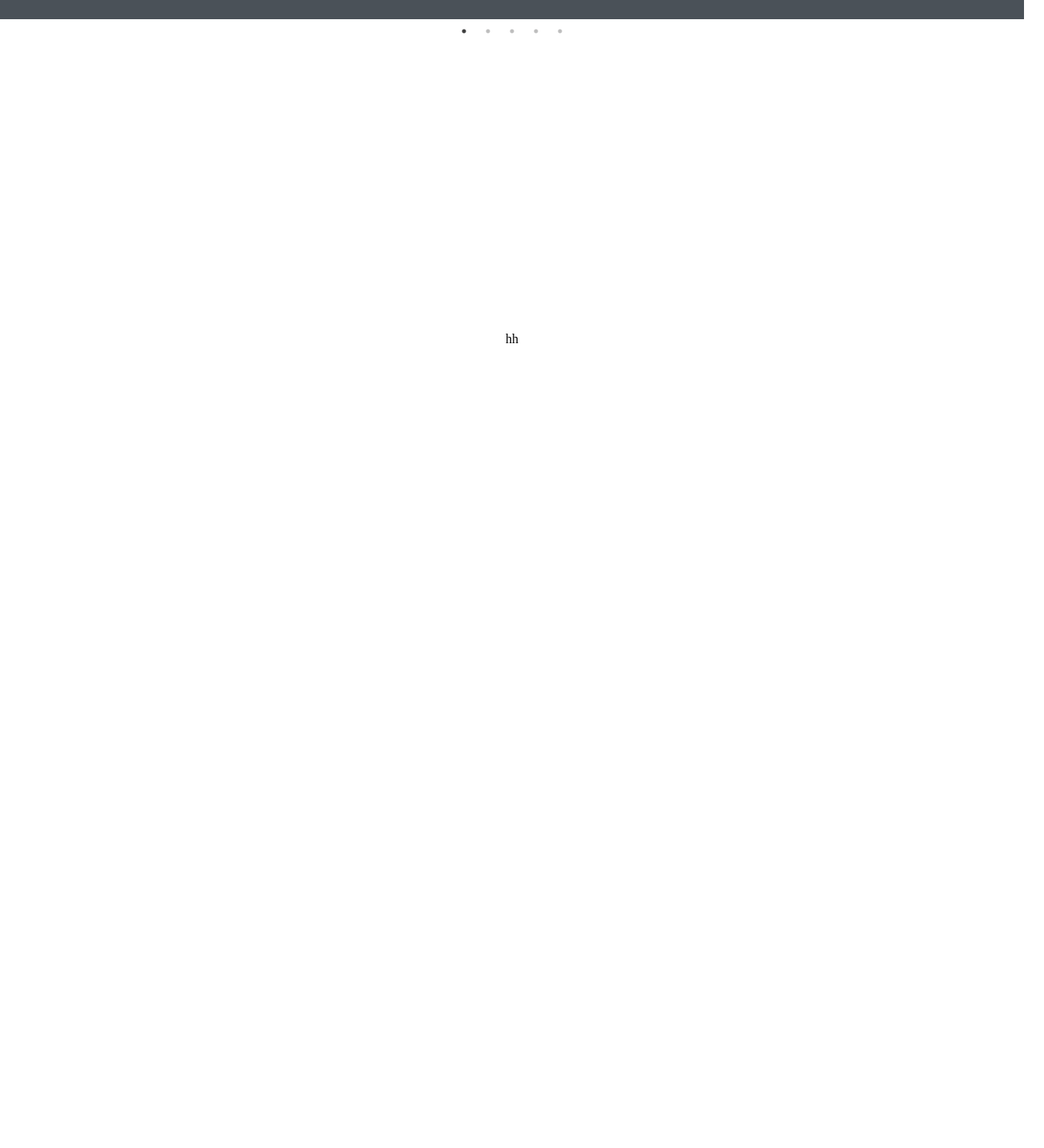
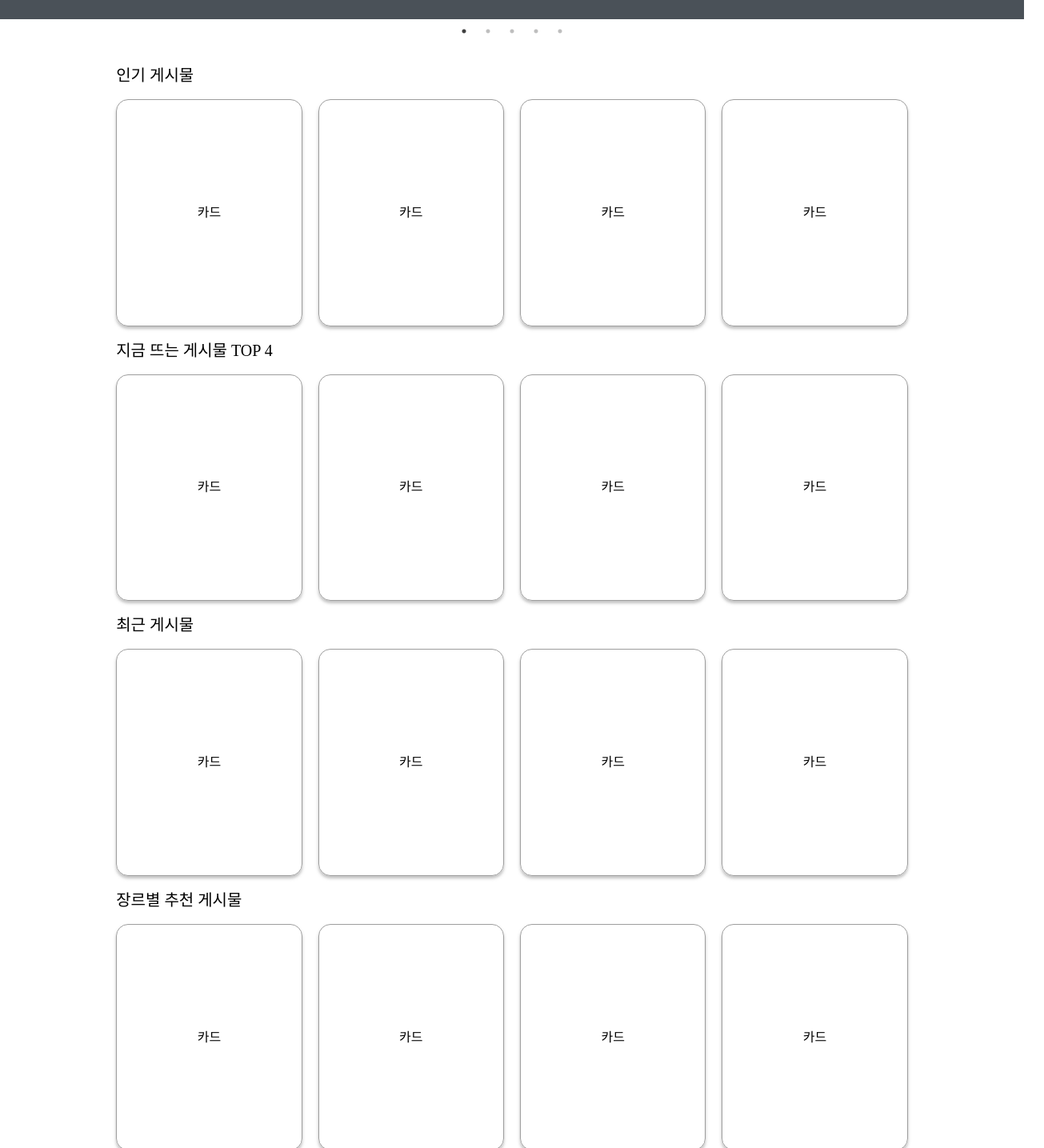
Before and after one commit to ChanghwanK/yeo-un, a React (Create React App) app in the folder client/: page / in a window 1280 px wide. Shown: the part 740-2175 px from the top of the page at 80% size, 1305 px wide, since content can reach past the window. Before the commit the page ends 1564 px from the top, so only its background shows below. Built offline with nearby package versions, Linux system fonts and the light colour scheme.

Commit message:
[Client] Create Main Contents Components
1. Card
2. ContentsContainer

```diff
--- a/client/src/App.js
+++ b/client/src/App.js
@@ -14,6 +14,7 @@ const App = () => {
 
 const AppContainer = styles.div`
   diplay: flex;
+  overflow-x: hidden;
 `;
 
 export default App;
--- /dev/null
+++ b/client/src/components/main-contents/Card.js
@@ -0,0 +1,20 @@
+import React from 'react';
+import styled from 'styled-components';
+
+const Card = () => {
+  return <Container>카드</Container>;
+};
+
+const Container = styled.div`
+  display: flex;
+  border: 1px solid #9e9e9e;
+  border-radius: 15px;
+  box-shadow: 0 3px 5px rgba(0, 0, 0, 0.13), 0 3px 3px rgba(0, 0, 0, 0.13);
+  justify-content: center;
+  align-items: center;
+  width: 18vw;
+  height: 22vw;
+  margin: 10px;
+`;
+
+export default Card;
--- /dev/null
+++ b/client/src/components/main-contents/ContentsContainer.js
@@ -0,0 +1,57 @@
+import React from 'react';
+import styled from 'styled-components';
+
+import Card from 'components/main-contents/Card';
+// import CardContainer from 'components/main-contents/CardContainer';
+
+const ContentsContainer = () => {
+  return (
+    <Container>
+      <TitleText>인기 게시물</TitleText>
+      <FourCardContainer>
+        <Card />
+        <Card />
+        <Card />
+        <Card />
+      </FourCardContainer>
+      <TitleText>지금 뜨는 게시물 TOP 4</TitleText>
+      <FourCardContainer>
+        <Card />
+        <Card />
+        <Card />
+        <Card />
+      </FourCardContainer>
+      <TitleText>최근 게시물</TitleText>
+      <FourCardContainer>
+        <Card />
+        <Card />
+        <Card />
+        <Card />
+      </FourCardContainer>
+      <TitleText>장르별 추천 게시물</TitleText>
+      <FourCardContainer>
+        <Card />
+        <Card />
+        <Card />
+        <Card />
+      </FourCardContainer>
+    </Container>
+  );
+};
+
+const Container = styled.div`
+  display: flex;
+  flex-direction: column;
+  margin-top: 50px;
+`;
+
+const FourCardContainer = styled.div`
+  display: flex;
+`;
+
+const TitleText = styled.h1`
+  font-size: 20px;
+  padding: 10px;
+`;
+
+export default ContentsContainer;
--- a/client/src/components/sub-header/SubHeaderItem.js
+++ b/client/src/components/sub-header/SubHeaderItem.js
@@ -17,8 +17,6 @@ const Container = styled.div`
   justify-content: center;
   align-items: center;
   font-size: 30px;
-  @import url('https://fonts.googleapis.com/css2?family=Noto+Sans+KR:wght@500&display=swap');
-  font-family: 'Noto Sans KR', sans-serif;
 `;
 
 export default SubHeaderItem;
--- a/client/src/pages/MainPage.js
+++ b/client/src/pages/MainPage.js
@@ -3,13 +3,16 @@ import styles from 'styled-components';
 
 import Header from 'components/header/Header';
 import SubHeader from 'components/sub-header/SubHeader';
+import ContentsContainer from 'components/main-contents/ContentsContainer';
 
 const MainPage = () => {
   return (
     <>
       <Header />
       <SubHeader />
-      <Container>hh</Container>
+      <Container>
+        <ContentsContainer />
+      </Container>
     </>
   );
 };
@@ -17,8 +20,6 @@ const MainPage = () => {
 const Container = styles.div`
   display: flex;
   justify-content: center;
-  align-items: center;
-  height: 100vh;
 `;
 
 export default MainPage;
```
